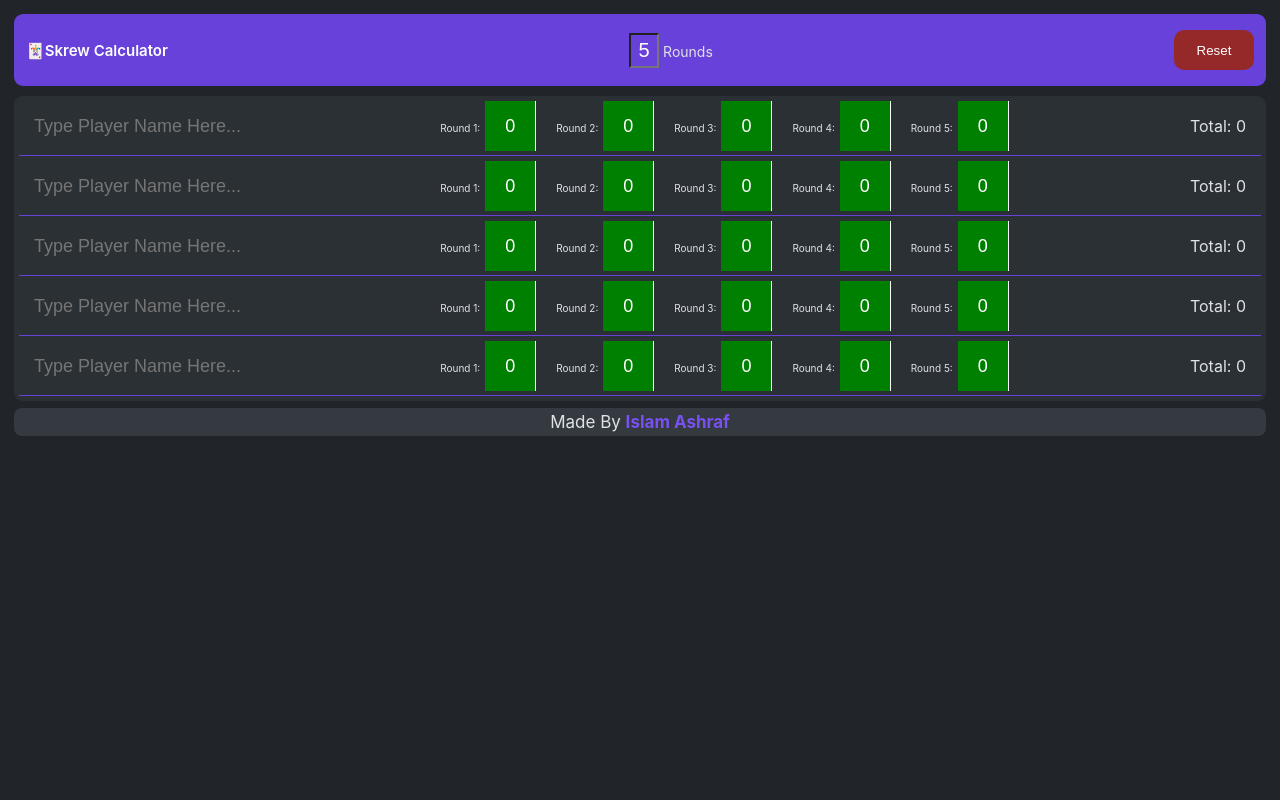
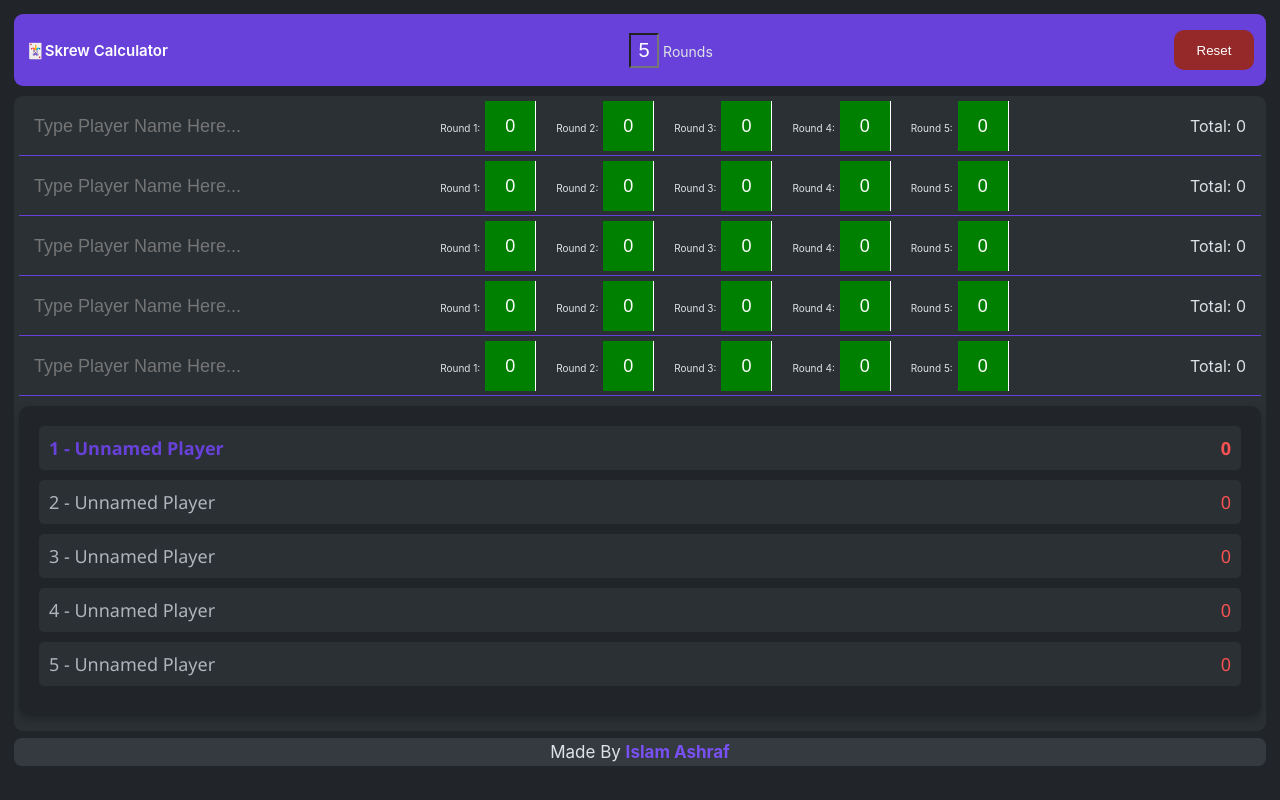
Before and after one commit to EslamAshrafG/skruwcalc, a React (Create React App) app: page / in a window 1280 px wide. Built offline with nearby package versions, Linux system fonts and the light colour scheme.

Commit message:
V2 : Add leaderBoard

```diff
--- a/src/App.js
+++ b/src/App.js
@@ -73,6 +73,7 @@ export default function App() {
             players={playersPoints}
             setPlayersPoints={setPlayersPoints}
           />
+          <LeadBoard players={playersPoints} />
         </Box>
       </Main>
       <Footer />
@@ -96,8 +97,8 @@ function NumRounds({ numRounds, setNumRounds }) {
   function updateNumRounds(e) {
     if (!Number.isFinite(+e.target.value) || +e.target.value > 5) return;
     setNumRounds(+e.target.value);
-    console.log(numRounds);
   }
+
   return (
     <p className="num-results">
       <strong>
@@ -157,7 +158,7 @@ function PlayersList({ players, numRounds, setPlayersPoints }) {
 
 function Player({ player, numRounds, updatePlayerPoints }) {
   const total = Object.values(player)
-    .slice(1)
+    .slice(1, -1)
     .reduce((acc, curr) => acc + curr, 0); // Exclude the name key
 
   function updatePoint(roundNumber, value) {
@@ -180,6 +181,7 @@ function Player({ player, numRounds, updatePlayerPoints }) {
             roundNumber={num}
             point={player[`p${num}`]}
             updatePoint={updatePoint}
+            total={total}
           />
         ))}
       </RoundsList>
@@ -228,3 +230,62 @@ function Footer() {
     </footer>
   );
 }
+
+function LeadBoard({ players }) {
+  const playersLead = players
+    .map((player) => {
+      const total = Object.values(player)
+        .slice(1, -1) // Exclude the name key
+        .reduce((acc, curr) => acc + curr, 0);
+      return { ...player, total };
+    })
+    .sort((a, b) => {
+      if (!a.name) return 1; // Move unnamed player down
+      if (!b.name) return -1; // Keep named player up
+      return a.total - b.total; // Sort by total points in descending order
+    });
+
+  return (
+    <div
+      className="leadboard"
+      style={{
+        padding: "20px",
+        backgroundColor: "#212529", // --color-background-900
+        borderRadius: "10px",
+        boxShadow: "0 4px 8px rgba(0, 0, 0, 0.2)",
+        color: "#dee2e6", // --color-text
+        fontFamily: "'Segoe UI', Tahoma, Geneva, Verdana, sans-serif",
+        margin: "10px 0",
+      }}
+    >
+      {playersLead.map((player, i) => (
+        <div
+          key={i}
+          style={{
+            display: "flex",
+            justifyContent: "space-between",
+            alignItems: "center",
+            padding: "10px",
+            marginBottom: "10px",
+            backgroundColor: "#2b3035", // --color-background-500
+            borderRadius: "5px",
+            color: i === 0 ? "#6741d9" : "#adb5bd", // --color-primary for the first, --color-text-dark for others
+            fontWeight: i === 0 ? "bold" : "normal",
+            fontSize: "18px",
+          }}
+        >
+          <>
+            <span>
+              {i + 1} - {player.name || "Unnamed Player"}
+            </span>
+            <span style={{ color: "#fa5252" }}>
+              {" "}
+              {/* --color-red for points */}
+              {player.total}
+            </span>
+          </>
+        </div>
+      ))}
+    </div>
+  );
+}
```
